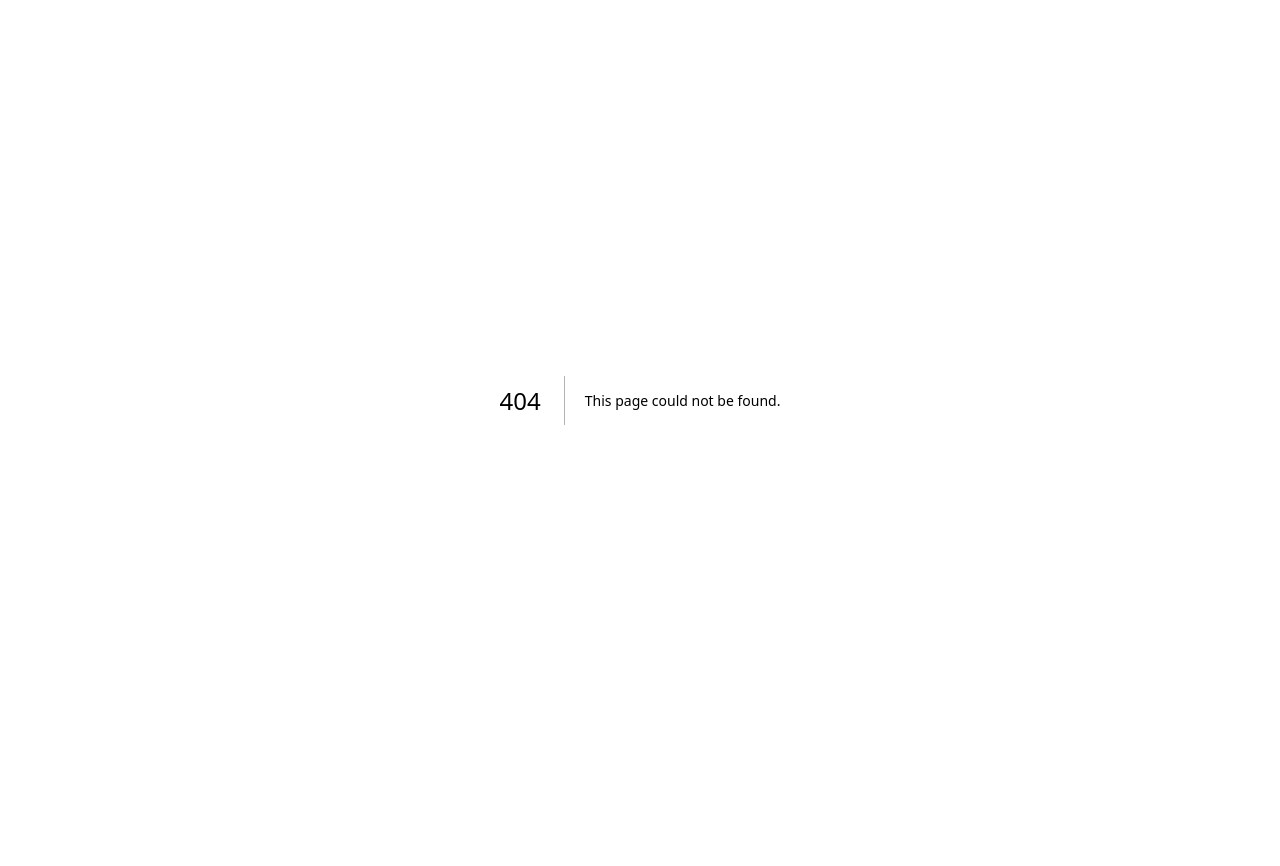
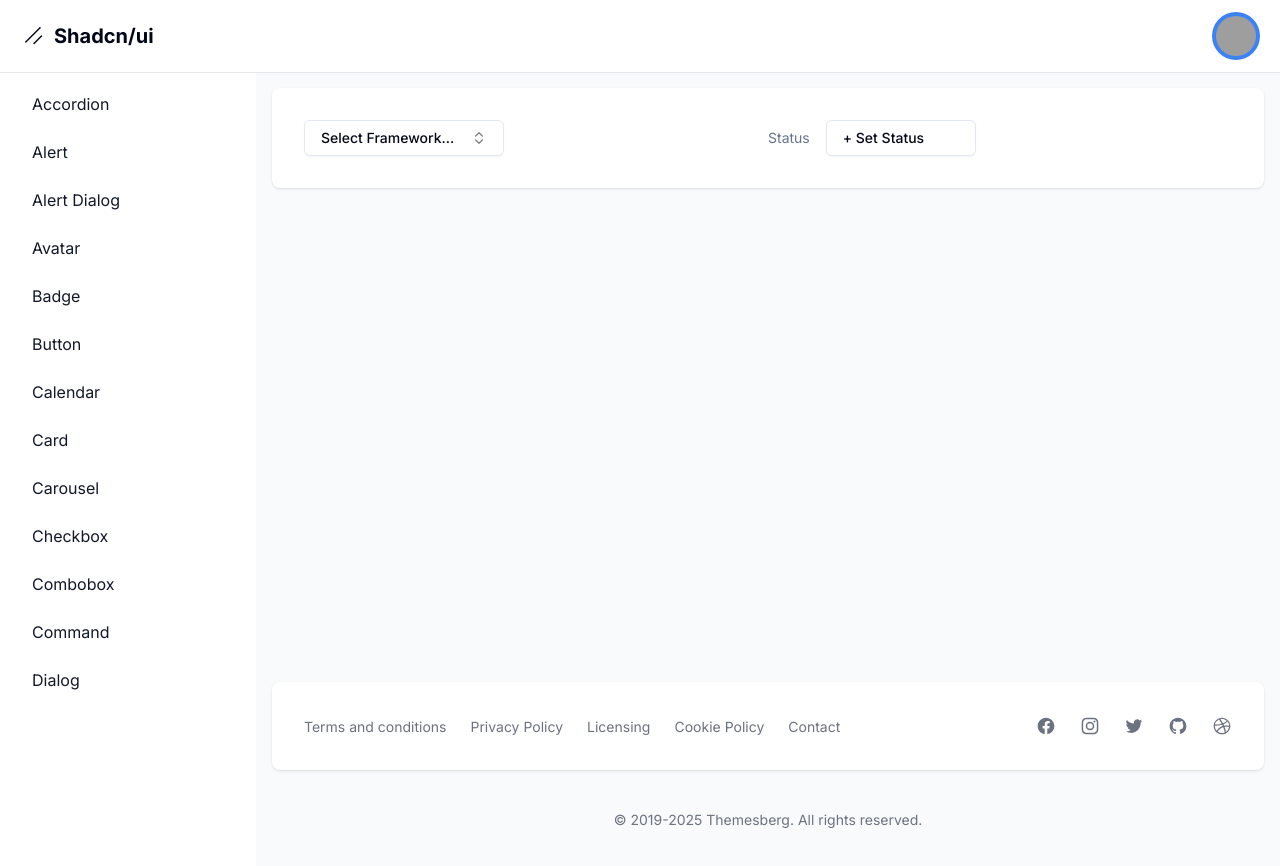
Before and after one commit to ImNotGabo/shadcn-dashboard, a Next.js app: page /dashboard/combobox in a window 1280 px wide. Before the commit this address had no page. Shown: the top 866 px of the page. Before the commit the page ends 800 px from the top, so only its background shows below. Built offline with nearby package versions, Linux system fonts and the light colour scheme; grey boxes are pictures that could not be loaded.

Commit message:
add combobox and popover components for framework selection and status setting

```diff
--- /dev/null
+++ b/src/app/dashboard/combobox/page.tsx
@@ -0,0 +1,180 @@
+'use client';
+
+import { Check, ChevronsUpDown } from 'lucide-react';
+
+import { cn } from '@/lib/utils';
+import { Button } from '@/components/ui/button';
+import {
+	Command,
+	CommandEmpty,
+	CommandGroup,
+	CommandInput,
+	CommandItem,
+	CommandList,
+} from '@/components/ui/command';
+import {
+	Popover,
+	PopoverContent,
+	PopoverTrigger,
+} from '@/components/ui/popover';
+import { useState } from 'react';
+
+type Status = {
+	value: string;
+	label: string;
+};
+
+const frameworks = [
+	{
+		value: 'next.js',
+		label: 'Next.js',
+	},
+	{
+		value: 'sveltekit',
+		label: 'SvelteKit',
+	},
+	{
+		value: 'nuxt.js',
+		label: 'Nuxt.js',
+	},
+	{
+		value: 'remix',
+		label: 'Remix',
+	},
+	{
+		value: 'astro',
+		label: 'Astro',
+	},
+];
+
+const statuses: Status[] = [
+	{
+		value: 'backlog',
+		label: 'Backlog',
+	},
+	{
+		value: 'todo',
+		label: 'Todo',
+	},
+	{
+		value: 'in progress',
+		label: 'In Progress',
+	},
+	{
+		value: 'done',
+		label: 'Done',
+	},
+	{
+		value: 'canceled',
+		label: 'Canceled',
+	},
+];
+
+export default function Page() {
+	const [open, setOpen] = useState(false);
+	const [value, setValue] = useState('');
+
+	const [opened, setOpened] = useState(false);
+	const [selectedStatus, setSelectedStatus] = useState<Status | null>(null);
+
+	return (
+		<div className='grid grid-cols-2'>
+			<Popover
+				open={open}
+				onOpenChange={setOpen}
+			>
+				<PopoverTrigger asChild>
+					<Button
+						variant='outline'
+						role='combobox'
+						aria-expanded={open}
+						className='w-[200px] justify-between'
+					>
+						{value
+							? frameworks.find((framework) => framework.value === value)?.label
+							: 'Select framework...'}
+						<ChevronsUpDown className='opacity-50' />
+					</Button>
+				</PopoverTrigger>
+				<PopoverContent className='w-[200px] p-0'>
+					<Command>
+						<CommandInput
+							placeholder='Search framework...'
+							className='h-9'
+						/>
+						<CommandList>
+							<CommandEmpty>No framework found.</CommandEmpty>
+							<CommandGroup>
+								{frameworks.map((framework) => (
+									<CommandItem
+										key={framework.value}
+										value={framework.value}
+										onSelect={(currentValue) => {
+											setValue(currentValue === value ? '' : currentValue);
+											setOpen(false);
+										}}
+									>
+										{framework.label}
+										<Check
+											className={cn(
+												'ml-auto',
+												value === framework.value ? 'opacity-100' : 'opacity-0'
+											)}
+										/>
+									</CommandItem>
+								))}
+							</CommandGroup>
+						</CommandList>
+					</Command>
+				</PopoverContent>
+			</Popover>
+
+			<div className='flex items-center space-x-4'>
+				<p className='text-sm text-muted-foreground'>Status</p>
+				<Popover
+					open={opened}
+					onOpenChange={setOpened}
+				>
+					<PopoverTrigger asChild>
+						<Button
+							variant='outline'
+							className='w-[150px] justify-start'
+						>
+							{selectedStatus ? <>{selectedStatus.label}</> : <>+ Set status</>}
+						</Button>
+					</PopoverTrigger>
+					<PopoverContent
+						className='p-0'
+						side='right'
+						align='start'
+					>
+						<Command>
+							<CommandInput placeholder='Change status...' />
+							<CommandList>
+								<CommandEmpty>No results found.</CommandEmpty>
+								<CommandGroup>
+									{statuses.map((status) => (
+										<CommandItem
+											key={status.value}
+											value={status.value}
+											onSelect={(value) => {
+												setSelectedStatus(
+													statuses.find(
+														(priority) => priority.value === value
+													) || null
+												);
+												setOpened(false);
+											}}
+										>
+											{status.label}
+										</CommandItem>
+									))}
+								</CommandGroup>
+							</CommandList>
+						</Command>
+					</PopoverContent>
+				</Popover>
+			</div>
+		</div>
+	);
+}
--- /dev/null
+++ b/src/components/ui/popover.tsx
@@ -0,0 +1,33 @@
+"use client"
+
+import * as React from "react"
+import * as PopoverPrimitive from "@radix-ui/react-popover"
+
+import { cn } from "@/lib/utils"
+
+const Popover = PopoverPrimitive.Root
+
+const PopoverTrigger = PopoverPrimitive.Trigger
+
+const PopoverAnchor = PopoverPrimitive.Anchor
+
+const PopoverContent = React.forwardRef<
+  React.ElementRef<typeof PopoverPrimitive.Content>,
+  React.ComponentPropsWithoutRef<typeof PopoverPrimitive.Content>
+>(({ className, align = "center", sideOffset = 4, ...props }, ref) => (
+  <PopoverPrimitive.Portal>
+    <PopoverPrimitive.Content
+      ref={ref}
+      align={align}
+      sideOffset={sideOffset}
+      className={cn(
+        "z-50 w-72 rounded-md border bg-popover p-4 text-popover-foreground shadow-md outline-none data-[state=open]:animate-in data-[state=closed]:animate-out data-[state=closed]:fade-out-0 data-[state=open]:fade-in-0 data-[state=closed]:zoom-out-95 data-[state=open]:zoom-in-95 data-[side=bottom]:slide-in-from-top-2 data-[side=left]:slide-in-from-right-2 data-[side=right]:slide-in-from-left-2 data-[side=top]:slide-in-from-bottom-2",
+        className
+      )}
+      {...props}
+    />
+  </PopoverPrimitive.Portal>
+))
+PopoverContent.displayName = PopoverPrimitive.Content.displayName
+
+export { Popover, PopoverTrigger, PopoverContent, PopoverAnchor }
```
